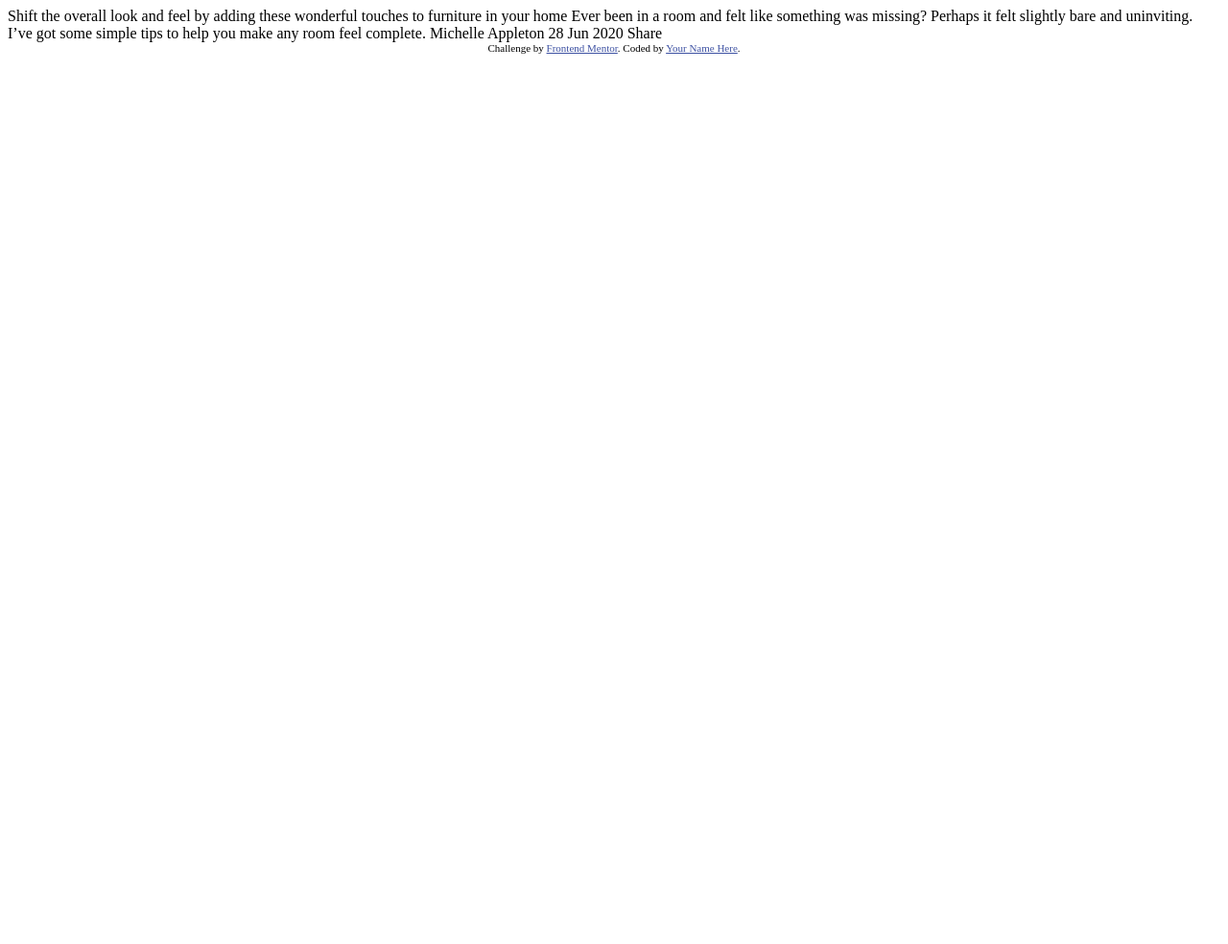
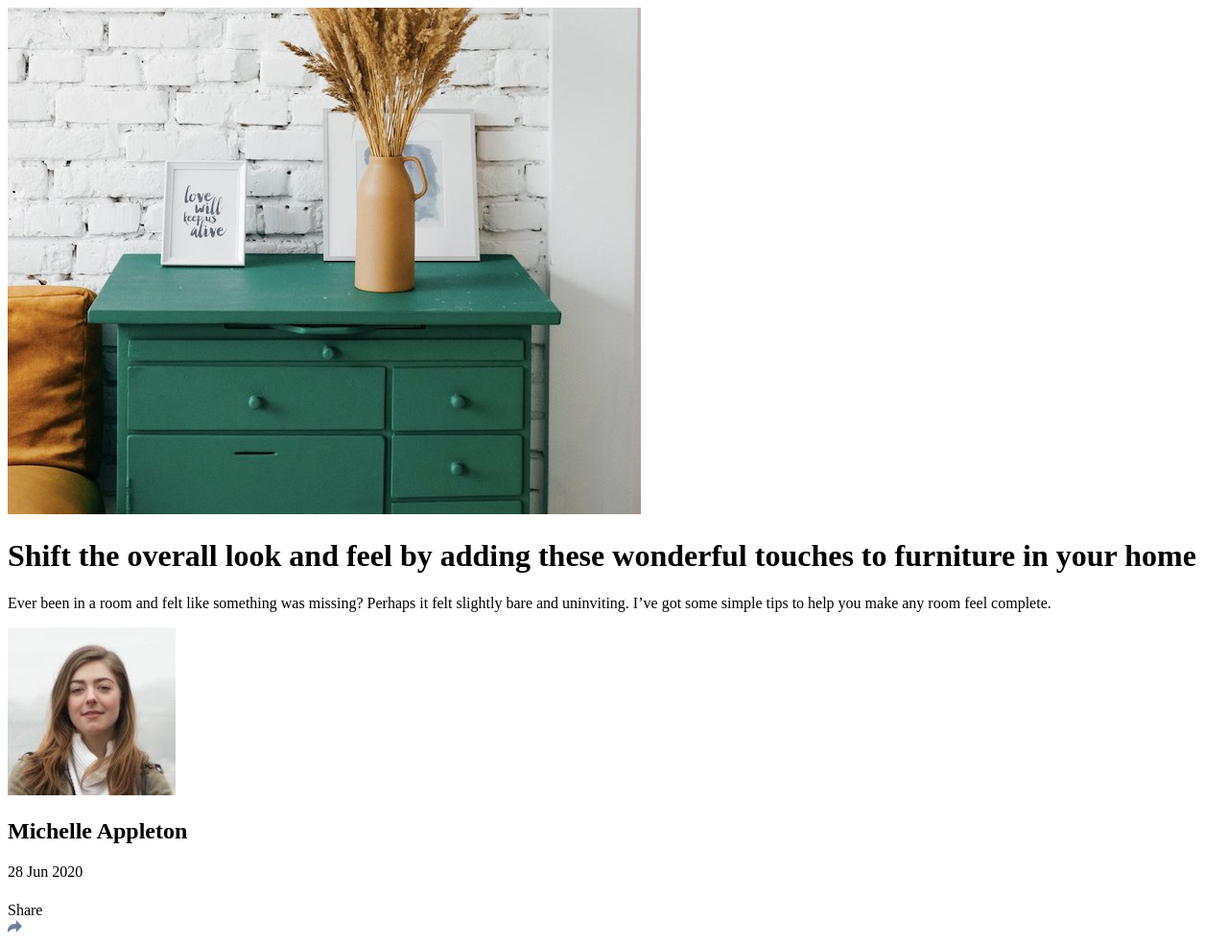
Before and after one commit to mpujazon/240425-article-preview-component, a plain HTML site: page index.html in a window 1280 px wide. Shown: the whole page at 96% size. Before the commit the page ends 800 px from the top, so only its background shows below. Drawn offline with Linux system fonts and the light colour scheme.

Commit message:
HTML done

```diff
--- a/index.html
+++ b/index.html
@@ -7,30 +7,32 @@
   <link rel="icon" type="image/png" sizes="32x32" href="./images/favicon-32x32.png">
 
   <title>Frontend Mentor | Article preview component</title>
-
-  <!-- Feel free to remove these styles or customise in your own stylesheet 👍 -->
-  <style>
-    .attribution { font-size: 11px; text-align: center; }
-    .attribution a { color: hsl(228, 45%, 44%); }
-  </style>
 </head>
 <body>
-
-  Shift the overall look and feel by adding these wonderful
-  touches to furniture in your home
-
-  Ever been in a room and felt like something was missing? Perhaps
-  it felt slightly bare and uninviting. I’ve got some simple tips
-  to help you make any room feel complete.
-
-  Michelle Appleton
-  28 Jun 2020
-
-  Share
-
-  <div class="attribution">
-    Challenge by <a href="https://www.frontendmentor.io?ref=challenge" target="_blank">Frontend Mentor</a>.
-    Coded by <a href="#">Your Name Here</a>.
-  </div>
+  <main class="card">
+    <img src="images/drawers.jpg" alt="Drawers pictur" class="card__image">
+    <div class="card-info">
+      <h1>Shift the overall look and feel by adding these wonderful
+        touches to furniture in your home</h1>
+      <p>Ever been in a room and felt like something was missing? Perhaps
+        it felt slightly bare and uninviting. I’ve got some simple tips
+        to help you make any room feel complete.</p>
+      <div class="card-footer">
+        <div class="author">
+          <img src="images/avatar-michelle.jpg" alt="Michelle Appleton picture" class="author__image">
+          <div class="author__info">
+            <h2 class="author__name">Michelle Appleton</h2>
+            <p class="author__date">28 Jun 2020</p>
+        </div>
+        <div class="share">
+          <span class="share-text">Share</span>
+          <a href=""><img src="images/icon-facebook.svg" alt="Facebook icon"></a>
+          <a href=""><img src="images/icon-twitter.svg" alt="Twitter icon"></a>
+          <a href=""><img src="images/icon-pinterest.svg" alt="Pinterest icon"></a>
+        </div>
+          <img src="images/icon-share.svg" alt="Share icon" class="share-icon">
+        </div>
+      </div>
+  </main>
 </body>
 </html>
```
